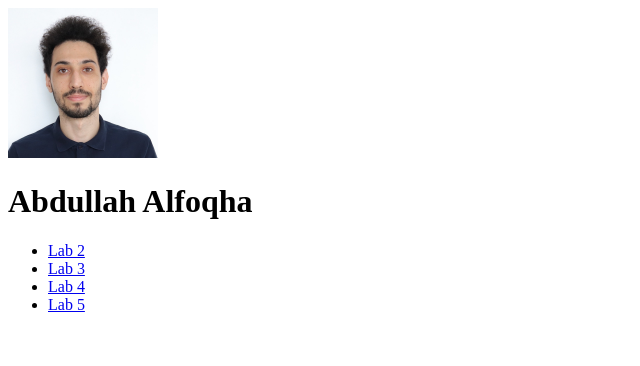
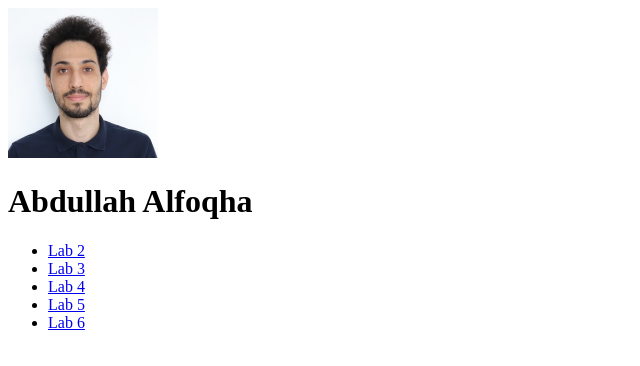
Before and after one commit to AbdullahFoqha/cs472, a plain HTML site: page index.html in a window 1280 px wide. Shown: the full height of the page, 0-640 px from the left. Drawn offline with Linux system fonts and the light colour scheme.

Commit message:
[Lab-6]: add link

```diff
--- a/index.html
+++ b/index.html
@@ -28,6 +28,9 @@
       <li>
         <a href="https://abdullahfoqha.github.io/cs472_lab5/">Lab 5</a>
       </li>
+      <li>
+        <a href="https://abdullahfoqha.github.io/cs472_6/">Lab 6</a>
+      </li>
     </ul>
   </body>
 </html>
```
